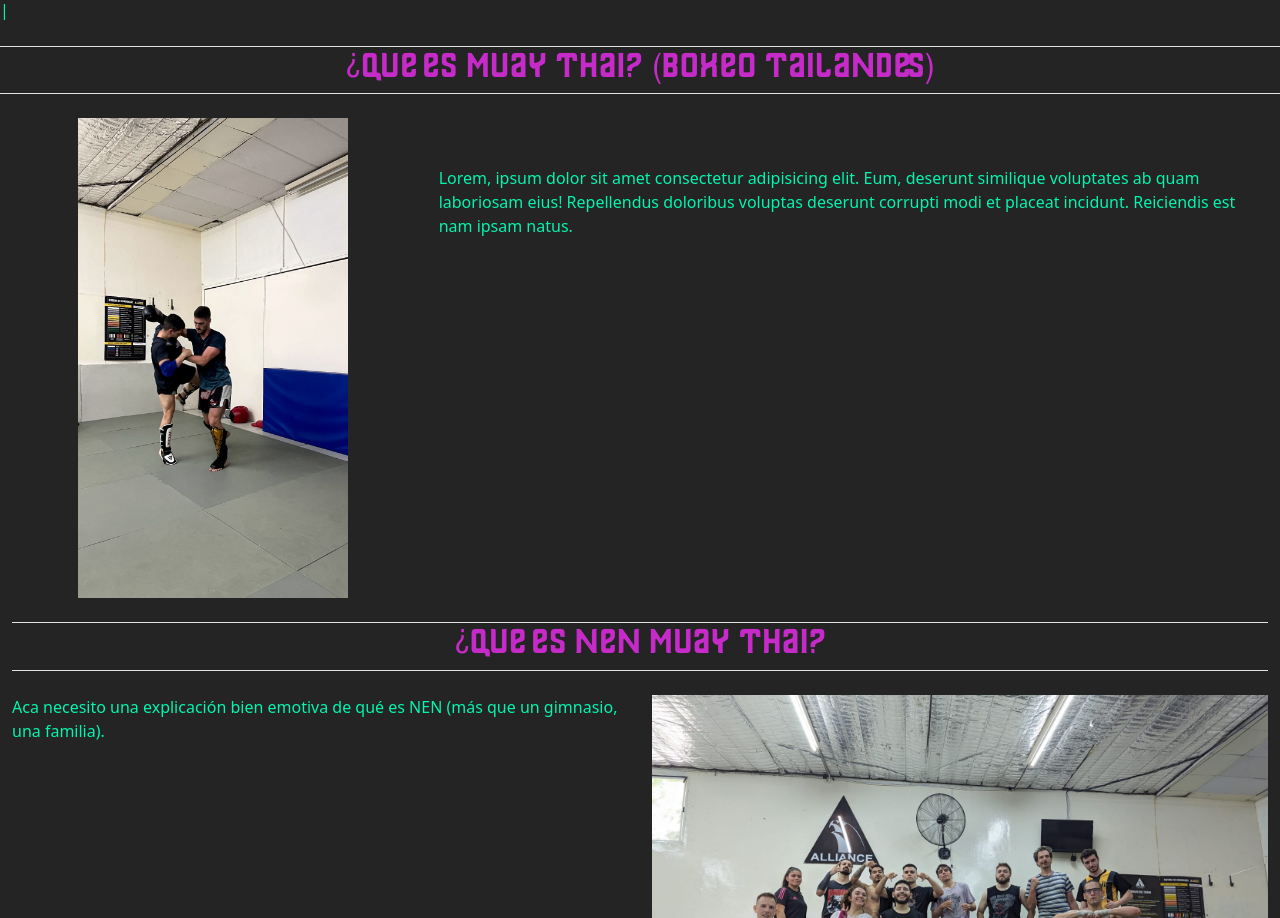
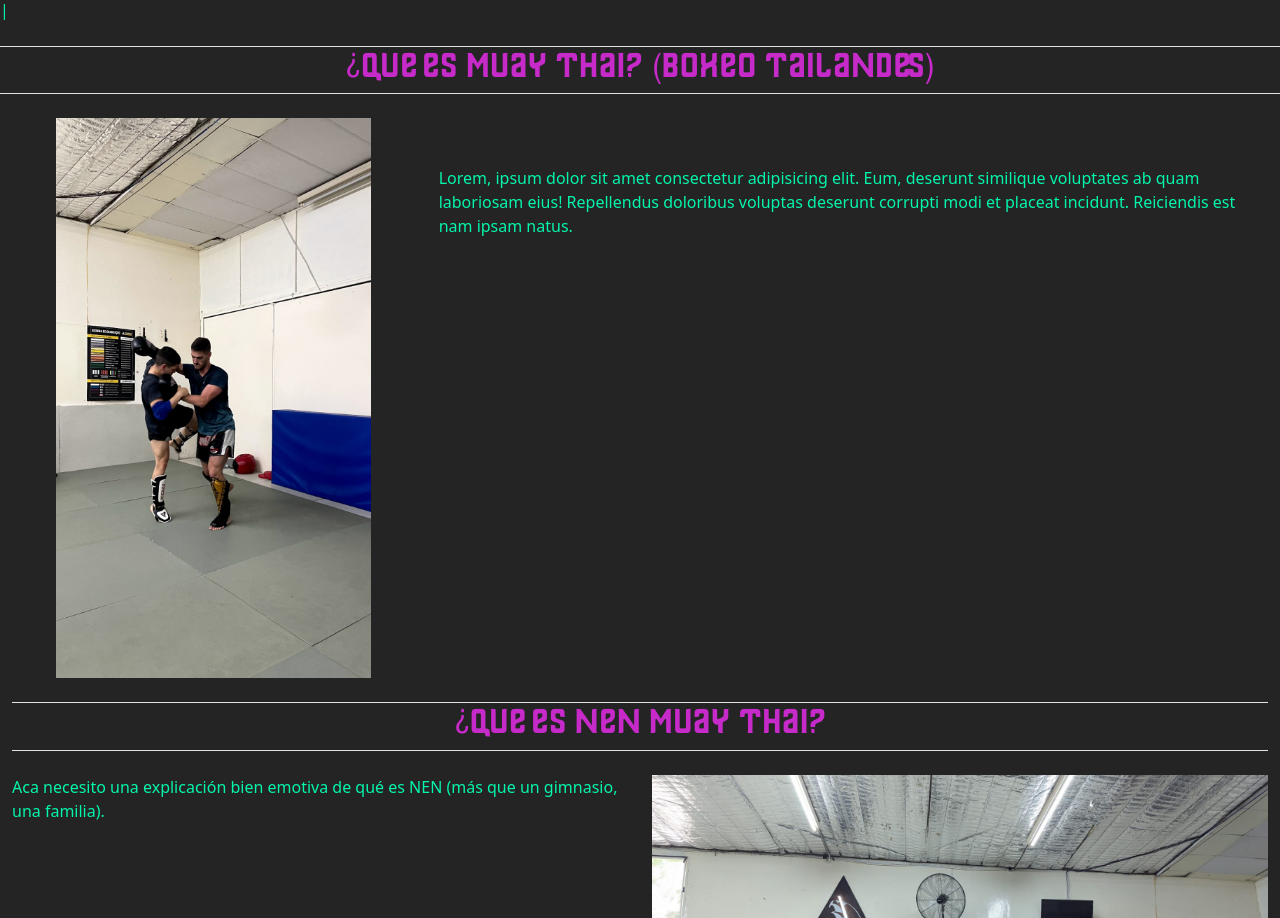
Before and after one commit to vceniceros/nem-muay-thai-dev, a React (Create React App) app in the folder nmt_page/: page / in a window 1280 px wide. Shown: the part 869-1787 px from the top of the page. Built offline with nearby package versions, Linux system fonts and the light colour scheme.

Commit message:
fix image winem

```diff
--- a/nmt_page/src/components/Home-WIM.tsx
+++ b/nmt_page/src/components/Home-WIM.tsx
@@ -16,7 +16,7 @@ function HomeWIM() {
               src={patearPaos}
               alt="persona pateando paos"
               className="img-fluid"
-              style={{ maxWidth: "100%", maxHeight: "60vh" }}
+              style={{ maxWidth: "100%", maxHeight: "70vh" }}
             />
           </div>
           <div data-aos="fade-down" className="col-md-8">
```
